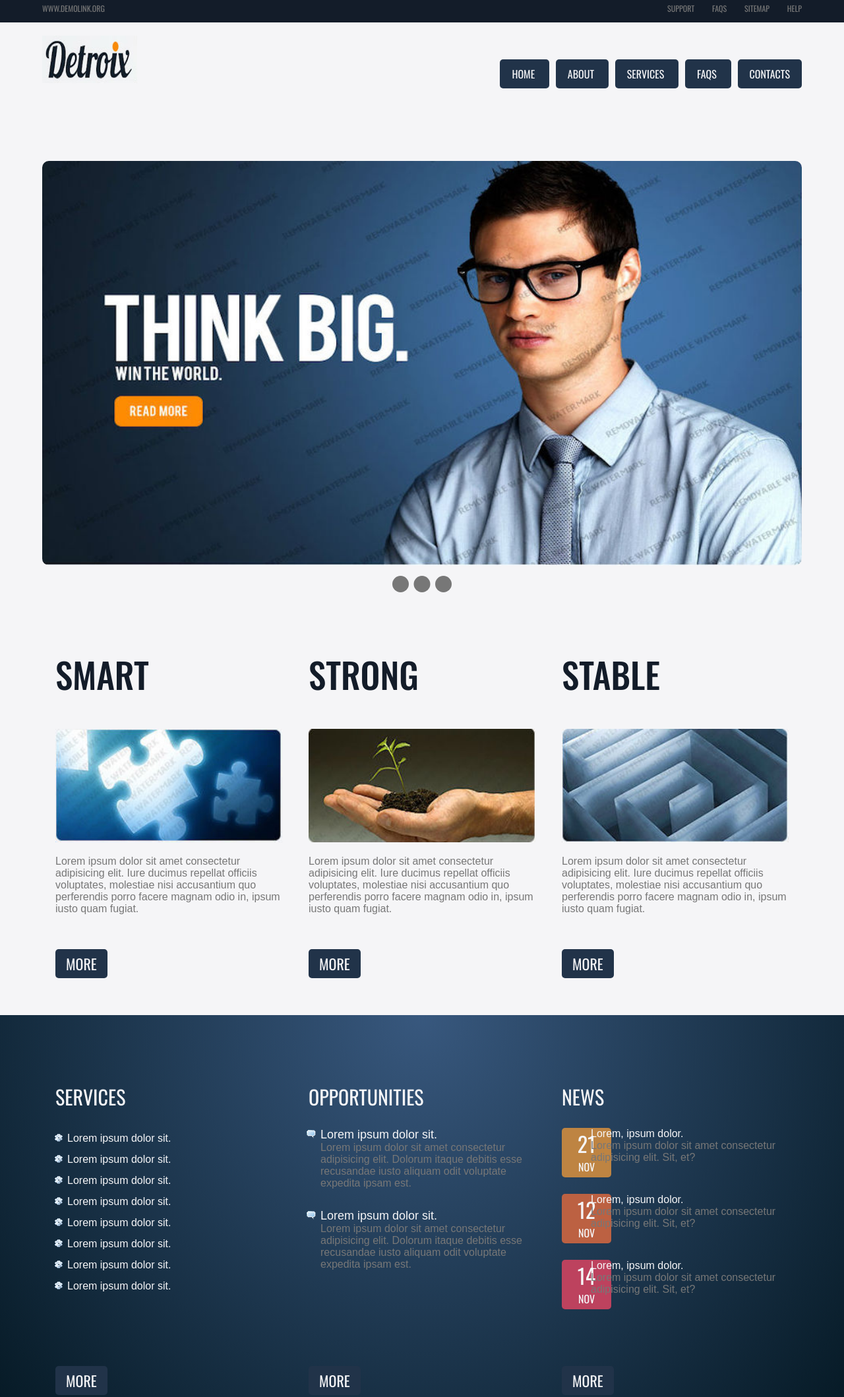
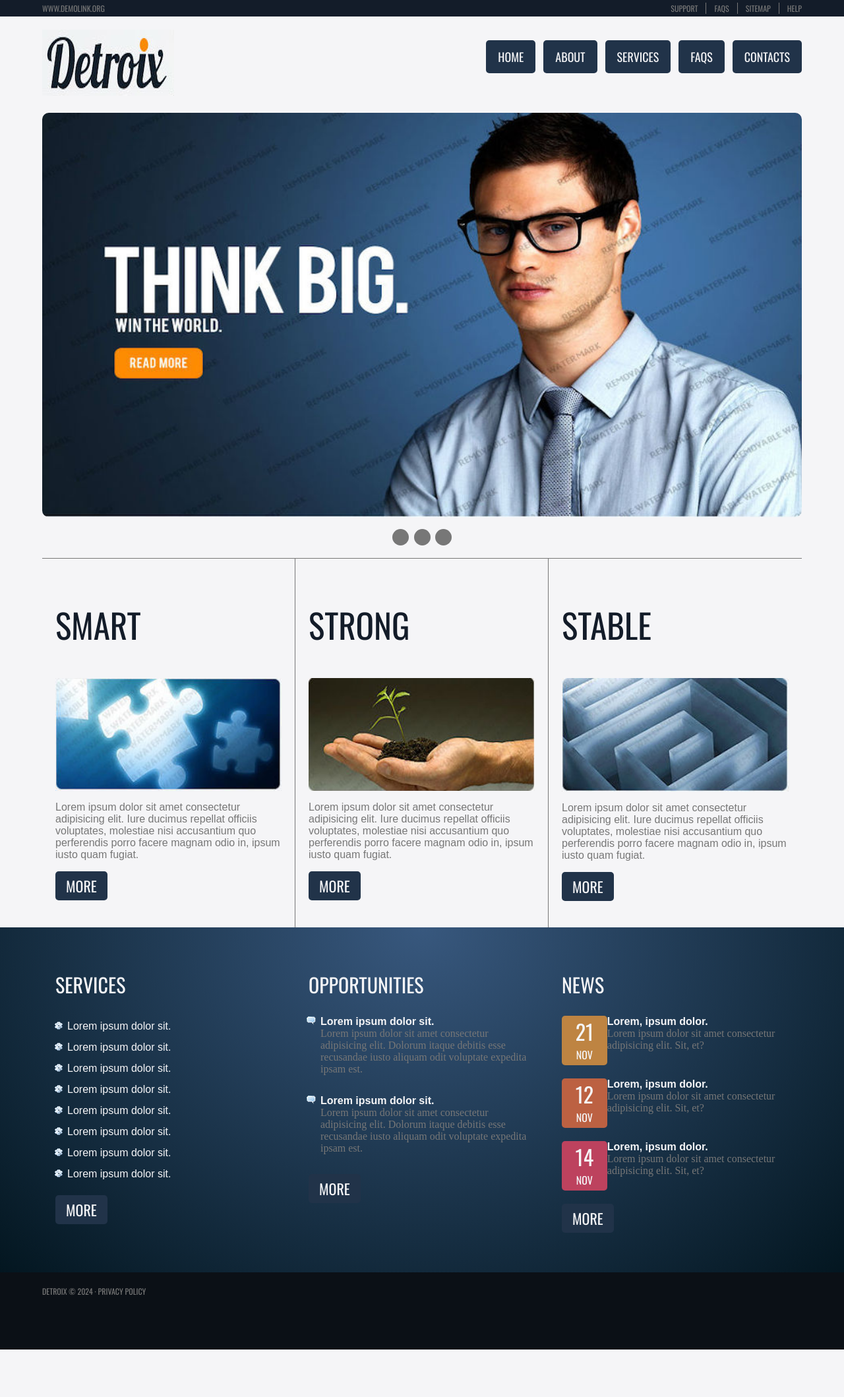
Before and after one commit to robertsnow-github/detroix24_robertsnow, a plain HTML site: page index.html in a window 1280 px wide. Shown: the top 2118 px of the page at 66% size. After the commit the page ends 2046 px from the top, so only its background shows below. Drawn offline with nearby package versions, Linux system fonts and the light colour scheme.

Commit message:
"nearly finished css styles3.css with flexbox"

```diff
--- /dev/null
+++ b/css/styles3.css
@@ -0,0 +1,333 @@
+/*
+    using position to handle layout and design
+*/
+
+:root {
+    --btnColor: #213349;
+    --date1: #be8442;
+    --date2: #bc6142;
+    --date3: #bd425e;
+    --font1: "Oswald", sans-serif;
+    --footerSec2: #0b1016;
+    --grad: radial-gradient(
+        at top center,
+        #38587e,
+        #031620
+    );
+    --prim: #131c29;
+    --sec: #ff8901;
+    --tert: #f5f5f7;
+}
+
+/* tag names */
+
+* { box-sizing: border-box;}
+
+body {
+    margin: 0;
+    padding: 0;
+    background-color: var(--tert);
+}
+
+/* classes */
+
+.container {
+    margin: 0 auto;
+    width: 90%;
+    /* border: 1px solid coral; */
+}
+
+.content-box {
+    padding: 20px 20px 40px;
+    width: calc(100% / 3);
+    border-top: 1px solid #777;
+    border-right: 1px solid #777;
+}
+
+.content-box:nth-child(3) {
+    border-right: none;
+}
+
+.content-heading {
+    color: var(--prim);
+    font-family: var(--font1);
+    font-size: calc(36px + (56 - 36) * (100vw - 300px) / (1600 - 300));
+    font-weight: 400;
+    text-transform: uppercase;
+}
+
+.content-img {
+    display: block;
+    width: 100%;
+}
+
+.content-text {
+    color: #777;
+    font-family: sans-serif;
+}
+
+.date, .month {
+    display: block;
+    margin: 0;
+}
+
+.date {
+    font-size: 32px;
+}
+
+.date-div {
+    width: 75px;
+    height: 75px;
+    color: var(--tert);
+    font-family: var(--font1);
+    text-align: center;
+    text-transform: uppercase;
+    border-radius: 5px;
+}
+
+.footer-content {
+    padding: 20px;
+    width: calc(100% / 3);
+}
+
+.footer-heading {
+    color: var(--tert);
+    font-family: var(--font1);
+    font-size: calc(24px + (32 - 24) * ((100vw - 300px) / (1600 - 300)));
+    font-weight: 400;
+    text-transform: uppercase;
+}
+
+.fs2-text {
+    margin: 0;
+    color: #777;
+    font-family: var(--font1);
+    font-size: 12px;
+    text-transform: uppercase;
+}
+
+.hero-img {
+    display: block;
+    width: 100%;
+    border-radius: 10px;
+}
+
+.hs1-item {
+    padding: 0 12px;
+    border-right: 1px solid #777;
+}
+
+.hs1-item:last-child {
+    padding-right: 0;
+    border: none;
+}
+
+.hs1-link {
+    color: #777;
+    text-decoration: none;
+}
+
+.hs1-link:hover {
+    text-decoration: underline;
+}
+
+.hs2-item {
+    margin-right: 12px;
+    color: var(--tert);
+    font-family: var(--font1);
+    font-size: 18px;
+    background-color: var(--btnColor);
+    border-radius: 5px;
+    padding: 12px 18px;
+    text-transform: uppercase;
+}
+
+.hs2-item:hover {
+    background-color: var(--sec)
+}
+
+.hs2-item:last-child {
+    margin-right: 0;
+}
+
+.hs2-link {
+    color: var(--tert);
+    text-decoration: none;
+}
+
+.more-btn {
+    padding: 6px 16px;
+    color: var(--tert);
+    font-family: var(--font1);
+    font-size: 22px;
+    text-transform: uppercase;
+    background-color: var(--btnColor);
+    border: none;
+    border-radius: 5px;
+}
+
+.news-block {
+    width: 300px;
+    height: 75px;
+}
+
+.news-heading {
+    margin: 0;
+    font-family: sans-serif;
+    font-size: 16px;
+}
+
+.news-link {
+    color: var(--tert);
+    text-decoration: none;
+}
+
+.news-text {
+    color: #777;
+    margin: 0;
+}
+
+.news-item {
+    display: flex;
+    justify-content: space-between;
+    margin-bottom: 20px;
+}
+
+.opps-heading {
+    margin: 0;
+    font-family: sans-serif;
+    font-size: 16px;
+}
+
+.opps-item {
+    margin-bottom: 30px;
+}
+
+.opps-link {
+    color: var(--tert);
+    text-decoration: none;
+}
+
+.opps-text {
+    margin: 0;
+    color: #777;
+}
+
+.services-item {
+    font-family: sans-serif;
+    line-height: 2;
+}
+
+.services-link {
+    color: var(--tert);
+    text-decoration: none;
+}
+
+.services-link:hover {
+    text-decoration: underline;
+}
+
+.slider {
+    width: 25px;
+    height: 25px;
+    background-color: #777;
+    border-radius: 50%;
+}
+
+.slider:hover {
+    background-color: var(--sec);
+}
+
+.sliders {
+    display: flex;
+    justify-content: space-between;
+    align-items: center;
+    margin: 16px auto;
+    width: 90px;
+    height: 30px;
+}
+
+.visually-hidden {
+    display: none;
+}
+
+/* ids */
+
+#dateDiv1 {
+    background-color: var(--date1);
+}
+
+#dateDiv2 {
+    background-color: var(--date2);
+}
+
+#dateDiv3 {
+    background-color: var(--date3);
+}
+
+#footerSection1 {
+    width: 100%;
+    padding: 20px 0 40px;
+    background-color: var(--prim);
+    background-image: var(--grad);
+}
+
+#footerSection2 {
+    padding: 20px 0 80px;
+    background-color: var(--footerSec2);
+}
+
+#headerSection1 {
+    padding: 4px 0;
+    width: 100%;
+    background-color: var(--prim);
+}
+
+#headerSection2 {
+    padding: 20px 0;
+    width: 100%;
+}
+
+#hs1List, #hs1Text {
+    margin: 0;
+    width: 50%;
+    font-family: var(--font1);
+    font-size: 12px;
+    text-transform: uppercase;
+}
+
+#hs1List {
+    display: flex;
+    justify-content: end;
+    list-style-type: none;
+}
+
+#fsRow, #hs1Row, #hs2Row, #ms2Row {
+    display: flex;
+}
+
+#hs2List {
+    display: flex;
+    justify-content: end;
+    list-style-type: none;
+}
+
+#logo, #topNav {
+    margin: 0;
+    width: 50%;
+}
+
+#newsList {
+    padding-left: 0;
+    list-style-type: none;
+}
+
+#oppsList {
+    padding-left: 18px;
+    list-style-image: url('../images/chat.png');
+}
+
+#servicesList {
+    padding-left: 18px;
+    list-style-image: url('../images/cog.png');
+}
--- a/index.html
+++ b/index.html
@@ -7,7 +7,7 @@
     <link rel="preconnect" href="https://fonts.gstatic.com" crossorigin />
     <link href="https://fonts.googleapis.com/css2?family=Oswald:wght@200..700&display=swap" rel="stylesheet" />
     <!-- <link rel="stylesheet" href="css/styles.css" /> -->
-    <link rel="stylesheet" href="css/styles2.css" />
+    <link rel="stylesheet" href="css/styles3.css" />
     <title>Detroix</title>
 </head>
 <body>
```
